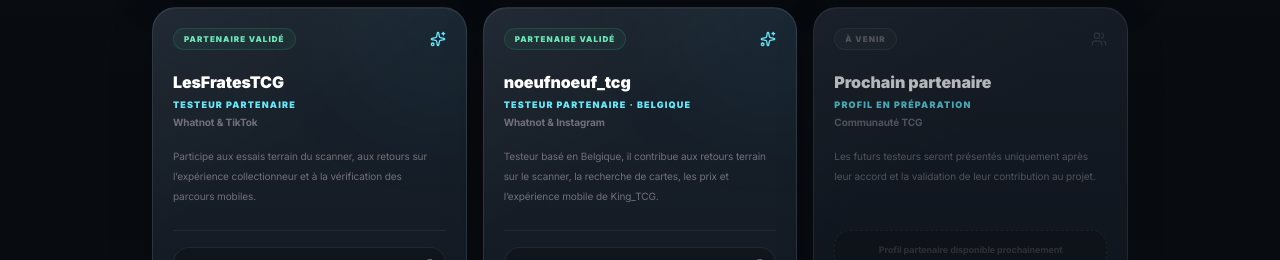
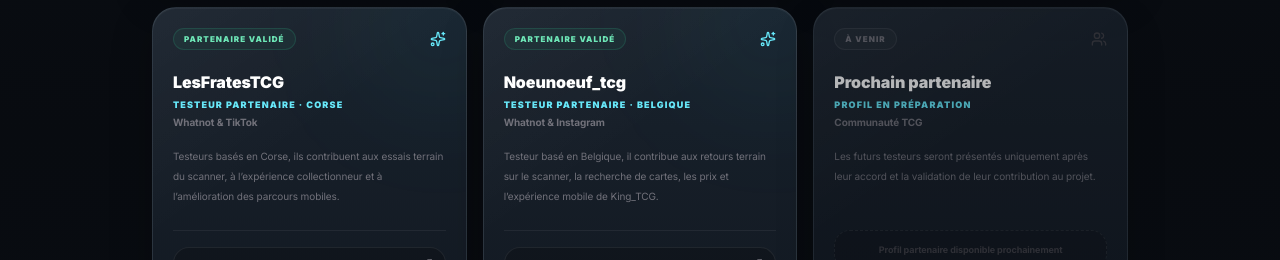
Before and after one commit to dylangdm1-dotcom/King_TcgV1, a Next.js app: page /parametres/testeurs in a window 1280 px wide. Shown: the part 477-737 px from the top of the page. Built offline with nearby package versions, Linux system fonts and the light colour scheme.

Commit message:
Update page.tsx

```diff
--- a/app/parametres/testeurs/page.tsx
+++ b/app/parametres/testeurs/page.tsx
@@ -17,10 +17,10 @@ import Navbar from "../../../components/Navbar";
 const partners = [
   {
     name: "LesFratesTCG",
-    role: "Testeur partenaire",
+    role: "Testeur partenaire · Corse",
     platform: "Whatnot & TikTok",
     description:
-      "Participe aux essais terrain du scanner, aux retours sur l’expérience collectionneur et à la vérification des parcours mobiles.",
+      "Testeurs basés en Corse, ils contribuent aux essais terrain du scanner, à l’expérience collectionneur et à l’amélioration des parcours mobiles.",
     links: [
       {
         label: "Whatnot · @lesfratetcg",
@@ -36,7 +36,7 @@ const partners = [
     active: true,
   },
   {
-    name: "noeufnoeuf_tcg",
+    name: "Noeunoeuf_tcg",
     role: "Testeur partenaire · Belgique",
     platform: "Whatnot & Instagram",
     description:
```
